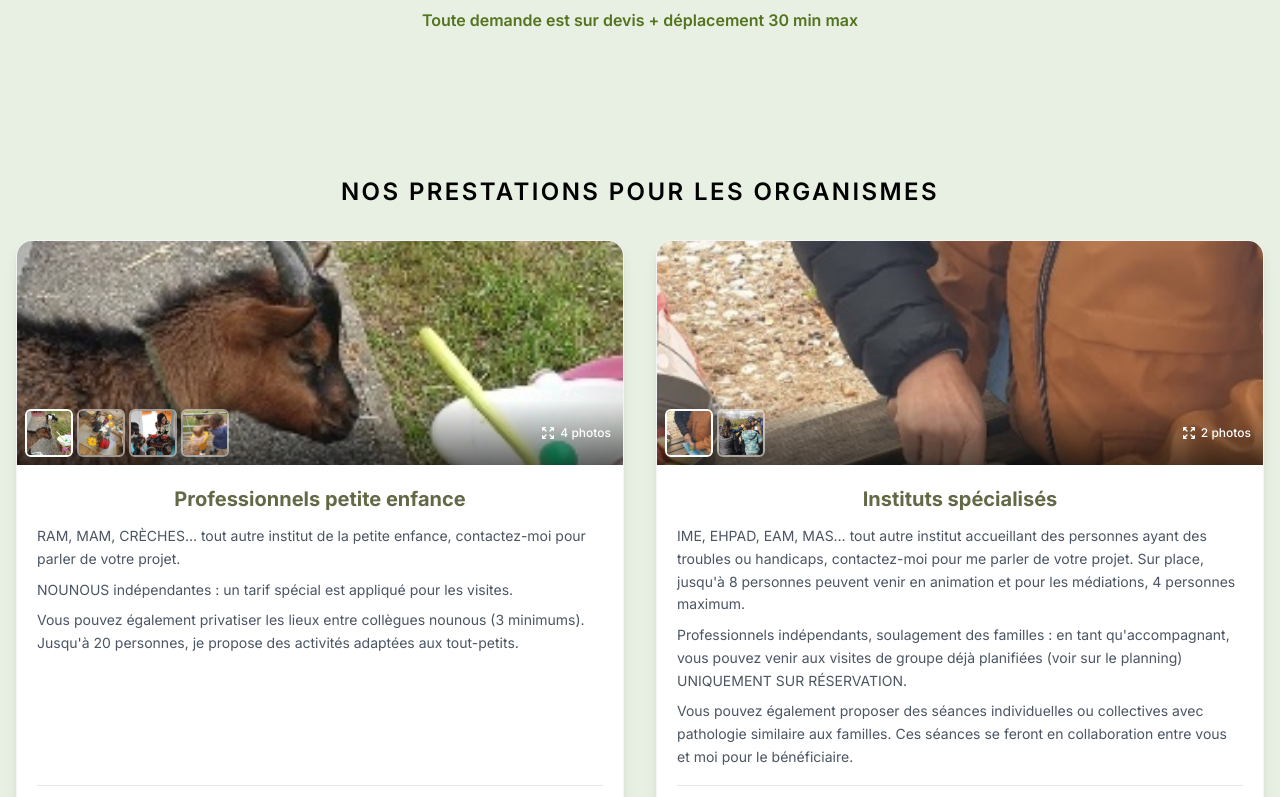
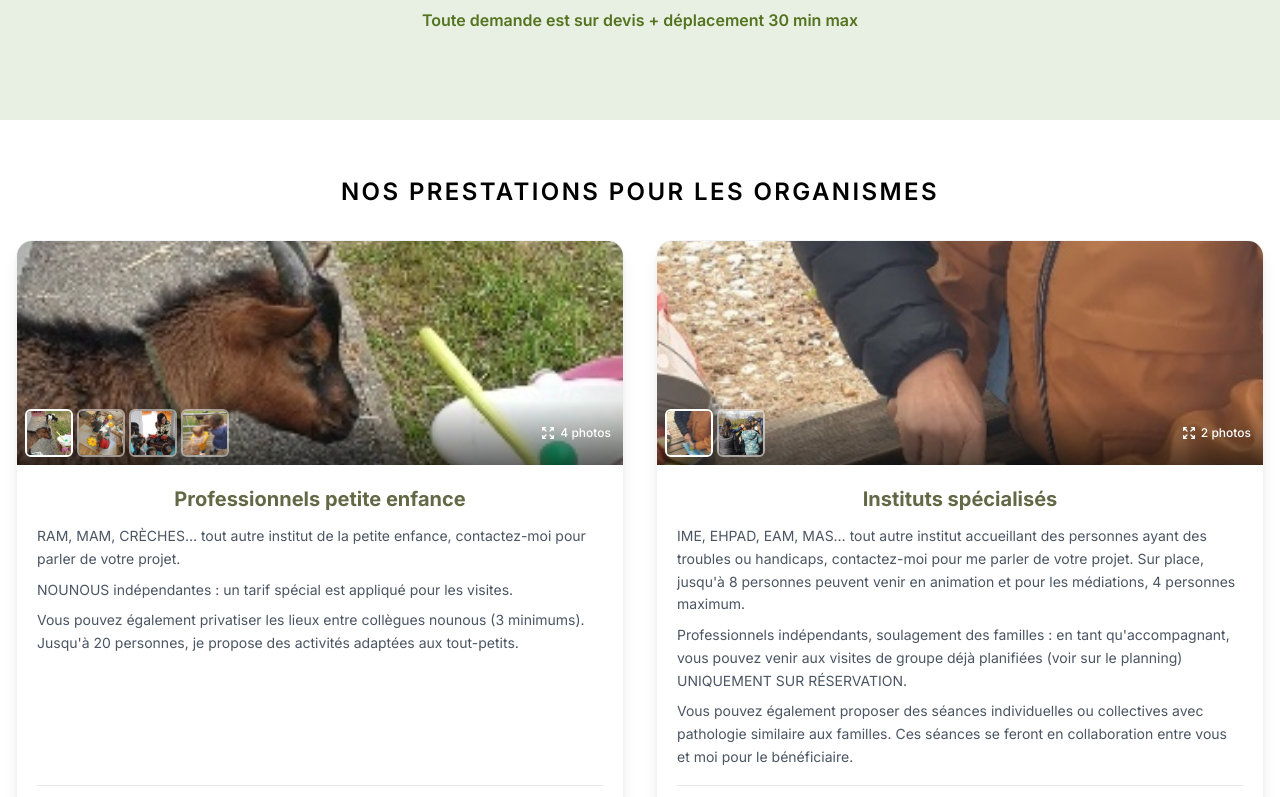
Before and after one commit to BenBBO/pathocalme, a Next.js app: page /organisme in a window 1280 px wide. Shown: the part 500-1297 px from the top of the page. Built offline with nearby package versions, Linux system fonts and the light colour scheme.

Commit message:
fix: use bg-white for cards section to create visual separation from header
Agent-Logs-Url: https://github.com/BenBBO/pathocalme/sessions/c1a541d2-5e92-49a5-9454-5d43f08f687a

Co-authored-by: ben-acorel <205780827+ben-acorel@users.noreply.github.com>

```diff
--- a/src/app/organisme/page.js
+++ b/src/app/organisme/page.js
@@ -45,7 +45,7 @@ export default function Organisme() {
     </section>
 
     {/* Cards grid */}
-    <section className="bg-organisme py-14">
+    <section className="bg-white py-14">
       <h2 className="text-2xl font-semibold tracking-widest uppercase text-center mb-8">Nos prestations pour les organismes</h2>
       <div className="grid gap-8 px-4 mx-auto max-w-screen-xl grid-cols-1 lg:grid-cols-2">
         <OrganismeCard
```
